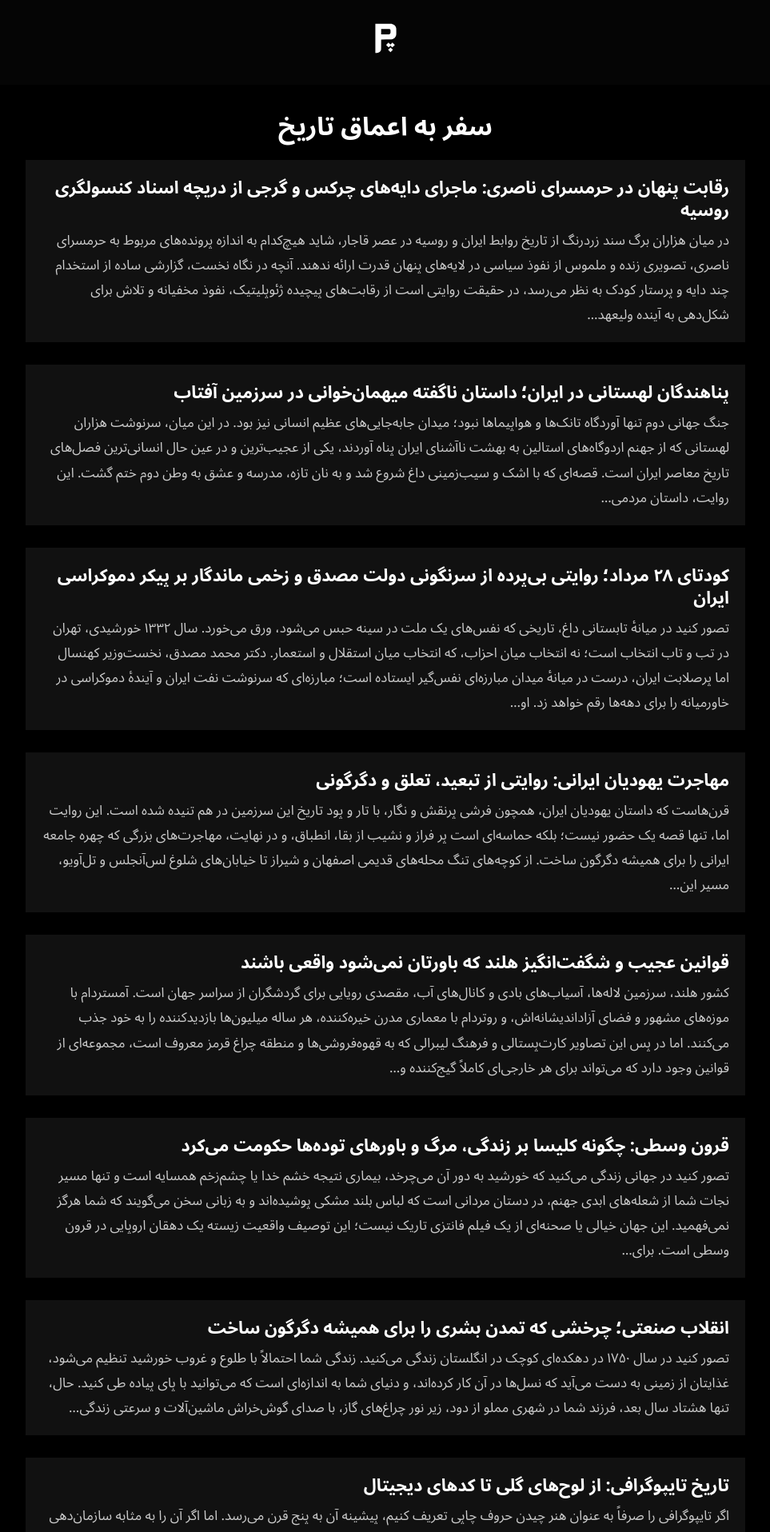
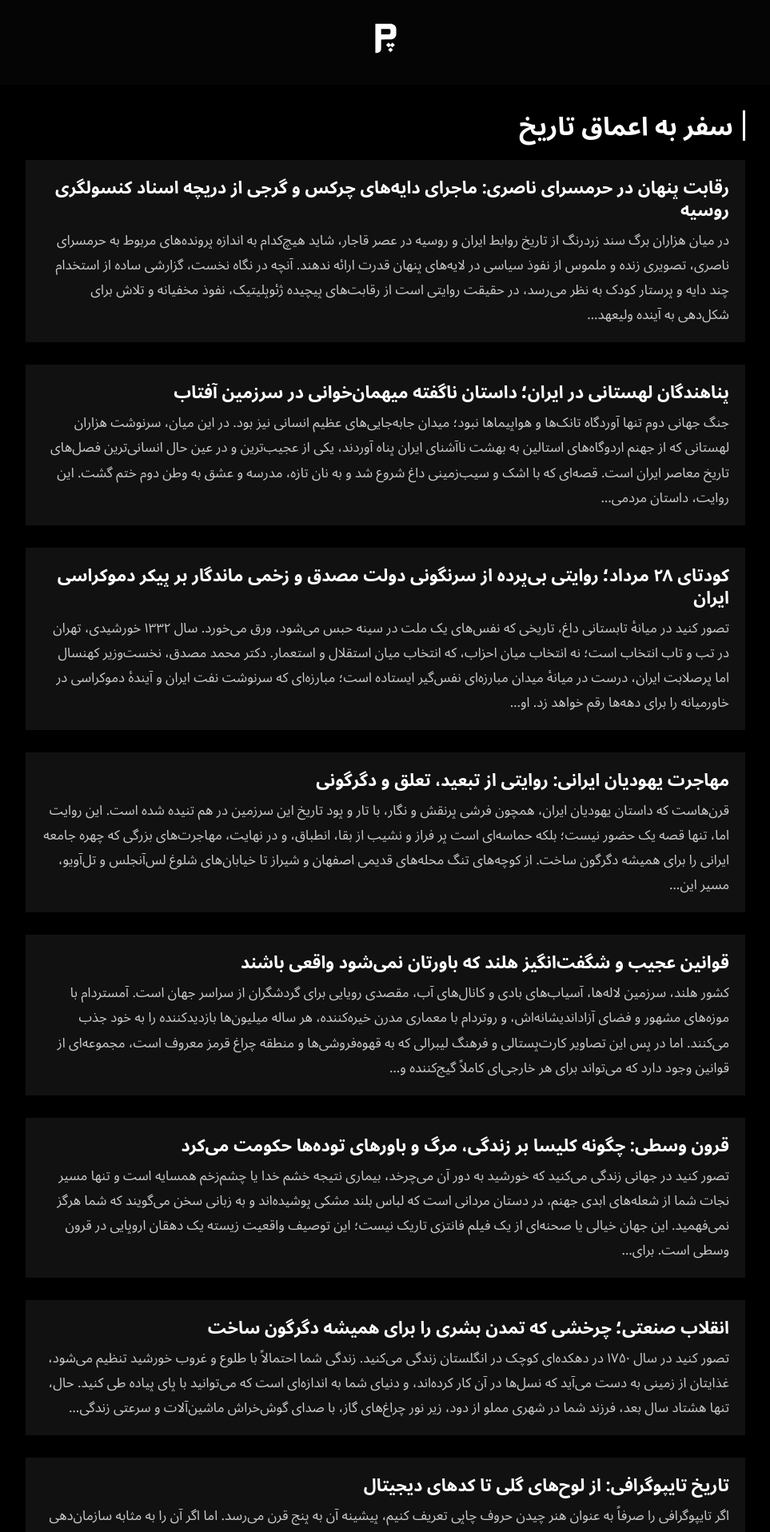
Before and after one commit to darkblog/darkblog.github.io, a Jekyll site: the page built from index.html, in a window 1280 px wide. Shown: the top 1916 px of the page at 80% size, without its empty margins (158-1121 px from the left). Built offline with Jekyll 4.4.1, drawn with Linux system fonts in a browser that asks for light colours.

Commit message:
Update default.html

```diff
--- a/_layouts/default.html
+++ b/_layouts/default.html
@@ -80,8 +78,7 @@
             margin: 0 auto;
         }
 
-        header,
-        footer {
+        header, footer {
             background: var(--header-footer-bg);
             padding: 1rem 0;
             display: flex;
@@ -101,7 +98,7 @@
         }
 
         .post-card {
-            background: var(--card-bg);
+            background: var(--more-card-bg);
             padding: var(--md);
             text-decoration: none;
             color: inherit;
@@ -109,13 +106,8 @@
             transition: background 0.15s ease, transform 0.1s ease;
         }
 
-        .post-card:hover {
-            background: var(--card-hover-bg);
-        }
-
-        .post-card:active {
-            transform: scale(0.99);
-        }
+        .post-card:hover { background: var(--more-card-hover-bg); }
+        .post-card:active { transform: scale(0.99); }
 
         .post-title {
             font-size: 1.35rem;
@@ -132,37 +124,32 @@
             overflow-wrap: break-word;
         }
 
-        {% if page.is_home %}
         .page-title {
             font-size: 2rem;
             font-weight: 800;
             line-height: 1.2;
             color: var(--text);
             margin-bottom: 1.5rem;
-            text-align: center;
+            border-right: 3px solid var(--accent);
+            padding-right: 0.75rem;
         }
+
+        .posts-section {
+            margin-top: var(--lg);
+            width: 100%;
+        }
+
+        {% if page.is_home %}
         .posts-section {
             margin-top: 0;
-            width: 100%;
-        }
-        .posts-section .post-card {
-            background: var(--more-card-bg);
-        }
-        .posts-section .post-card:hover {
-            background: var(--more-card-hover-bg);
         }
         {% endif %}
 
         {% if page.layout == 'post' %}
-        .article-main-title {
-            font-size: 1.5rem;
-            font-weight: 700;
-            line-height: 1.3;
-            color: var(--text);
-            margin-bottom: 1.25rem;
-            border-right: 3px solid var(--accent);
-            padding-right: 0.75rem;
+        article.post-card {
+            background: var(--card-bg);
         }
+        article.post-card:hover { background: var(--card-hover-bg); }
 
         .section-title {
             font-size: 1.5rem;
@@ -183,17 +170,14 @@
             flex-wrap: wrap;
         }
 
-        .post-author,
-        .post-date {
+        .post-author, .post-date {
             display: flex;
             align-items: center;
             gap: 0.25rem;
         }
 
-        .post-author svg,
-        .post-date svg {
-            width: 1.2rem;
-            height: 1.2rem;
+        .post-author svg, .post-date svg {
+            width: 1.2rem; height: 1.2rem;
             fill: currentColor;
         }
 
@@ -204,9 +188,7 @@
             overflow-wrap: break-word;
         }
 
-        .article-content p {
-            margin: 1.25rem 0;
-        }
+        .article-content p { margin: 1.25rem 0; }
 
         .article-content h2 {
             font-size: 1.4rem;
@@ -239,21 +221,15 @@
             transition: opacity 0.15s ease;
             text-underline-offset: 0.2em;
         }
+        .article-content a:hover { opacity: 0.8; }
 
-        .article-content a:hover {
-            opacity: 0.8;
-            text-decoration: underline;
-        }
-
-        .article-content ul,
-        .article-content ol {
+        .article-content ul, .article-content ol {
             margin: 1.25rem 0;
             padding: 0;
             list-style: none;
         }
 
-        .article-content ul li,
-        .article-content ol li {
+        .article-content ul li, .article-content ol li {
             display: flex;
             align-items: flex-start;
             margin-bottom: 0.5rem;
@@ -262,21 +238,15 @@
         .article-content ul li::before {
             content: '';
             display: inline-block;
-            width: 0.5rem;
-            height: 0.5rem;
+            width: 0.5rem; height: 0.5rem;
             background-color: var(--text-light);
             margin-inline-end: 0.5rem;
             margin-top: 0.6em;
             flex-shrink: 0;
         }
 
-        .article-content ol {
-            counter-reset: list-counter;
-        }
-
-        .article-content ol li {
-            counter-increment: list-counter;
-        }
+        .article-content ol { counter-reset: list-counter; }
+        .article-content ol li { counter-increment: list-counter; }
 
         .article-content ol li::before {
             content: counter(list-counter) ". ";
@@ -316,8 +286,7 @@
             min-width: 600px;
         }
 
-        .article-content table th,
-        .article-content table td {
+        .article-content table th, .article-content table td {
             padding: 0.75rem 1rem;
             text-align: right;
             border: 1px solid var(--border);
@@ -331,18 +300,6 @@
 
         .article-content table tbody tr:nth-child(even) {
             background: var(--table-even-bg);
-        }
-
-        .more-posts {
-            margin-top: var(--lg);
-        }
-
-        .more-posts .post-card {
-            background: var(--more-card-bg);
-        }
-
-        .more-posts .post-card:hover {
-            background: var(--more-card-hover-bg);
         }
         {% endif %}
     </style>
```
Also changed, not shown: other parts of _layouts/default.html (+1 -3 lines).
